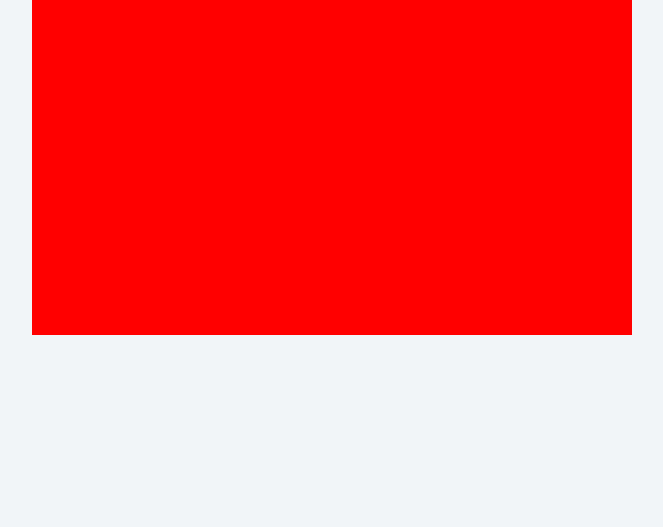
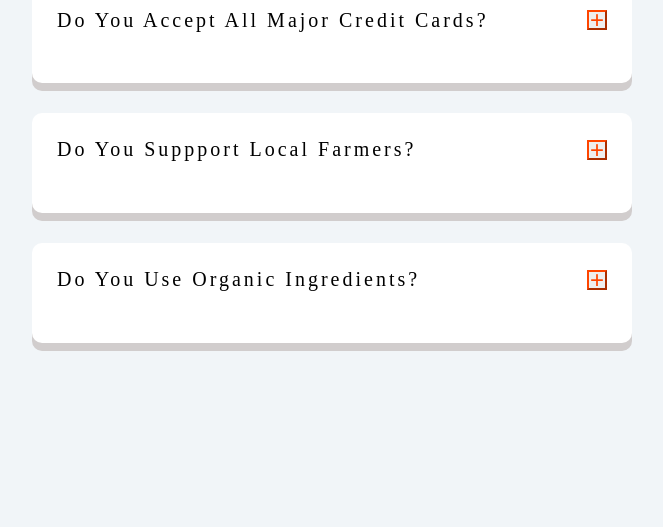
Before and after one commit to Ibrahim-abdulwahab/questions, a plain HTML site: page index.html in a window 1280 px wide. Shown: the part 273-800 px from the top of the page, without its empty margins (308-971 px from the left). Drawn offline with Linux system fonts and the light colour scheme.

Commit message:
stylized buttons

```diff
--- a/index.html
+++ b/index.html
@@ -10,9 +10,30 @@
     <main>
         <div class="questions">
             <div class="title">General Question</div>
-            <div class="question"></div>
-            <div class="question"></div>
-            <div class="question"></div>
+            <div class="question">
+                <div class="topic">
+                    Do You Accept All Major Credit Cards?
+                    <button class="plus">
+                        +
+                    </button>
+                </div>
+            </div>
+            <div class="question">
+                <div class="topic">
+                    Do You Suppport Local Farmers?
+                    <button class="plus">
+                        +
+                    </button>
+                </div>
+            </div>
+            <div class="question">
+                <div class="topic">
+                    Do You Use Organic Ingredients?
+                    <button class="plus">
+                        +
+                    </button>
+                </div>
+            </div>
         </div>
     </main>
     <script src="script.js"></script>
--- a/style.css
+++ b/style.css
@@ -19,19 +19,17 @@ main{
     width:100vw;
     height: 100vh;
     padding-top: 5%;
-    padding-bottom: 15%;
+    padding-bottom: 12%;
     display: flex;
     justify-content: center;
 }
 .questions{
     height: 100%;
     width:600px;
-    background-color: green;
     display: flex;
     flex-direction: column;
 }
 .title{
-    background-color: aqua;
     width:100%;
     flex-grow: 1.3;
     display: flex;
@@ -41,9 +39,39 @@ main{
     letter-spacing: 2px;
     color: orangered;
     font-family: myFirstFont;
+    font-weight: 700;
+    margin-bottom: 36px;
 }
 .question{
-    background-color: red;
+    border-radius: 10px;
+    background-color: white;
     width:100%;
-    flex-grow: 1;
+    flex-grow: 0.7;
+    padding-left: 25px;
+    padding-right: 25px;
+    padding-top: 25px;
+    font-size: 2em;
+    letter-spacing: 3px;
+    margin-bottom: 30px;
+    box-shadow: 0px 8px rgb(209, 205, 205);
 }
+.topic{
+    display: flex;
+    align-items: center;
+    justify-content: space-between;
+}
+.plus{
+    display: flex;
+    align-items: center;
+    justify-content: center;
+    font-size:larger;
+    height: 20px;
+    width: 20px;
+    color: orangered;
+    border-color: orangered;
+    transition: all 0.3s linear;
+}
+.plus:hover{
+    cursor: pointer;
+    transform: rotate(90deg);
+}
```
